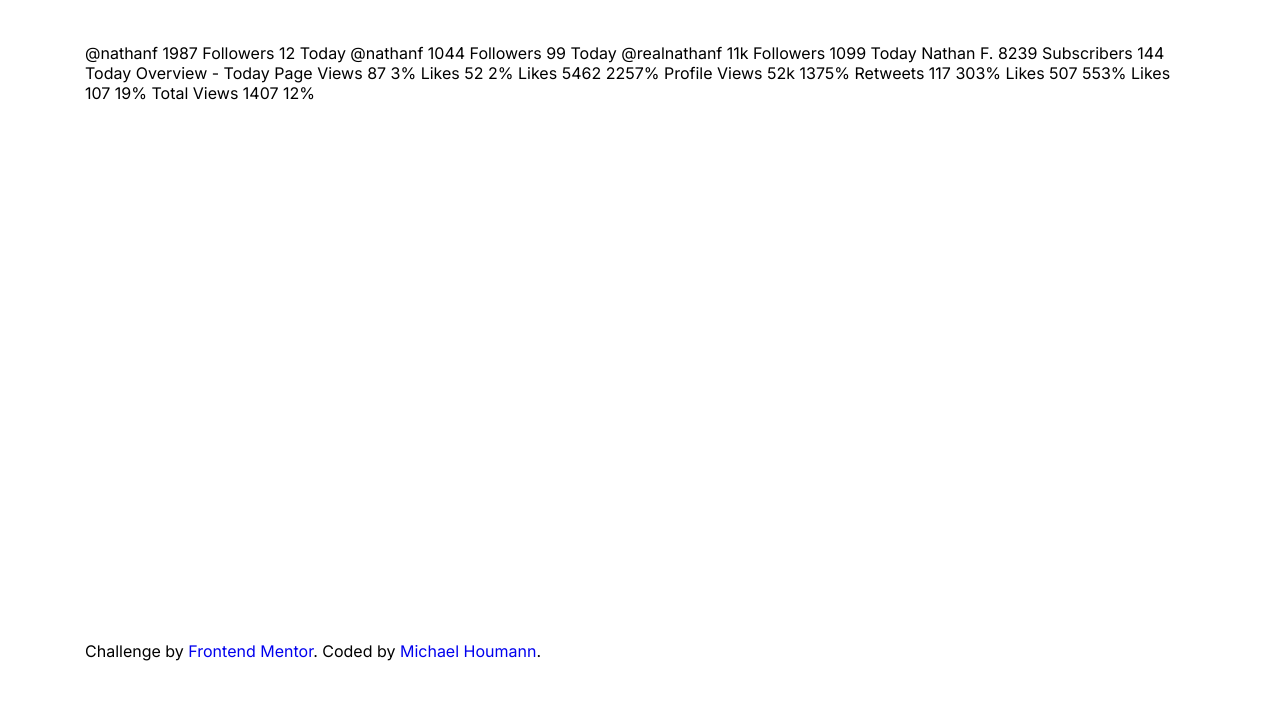
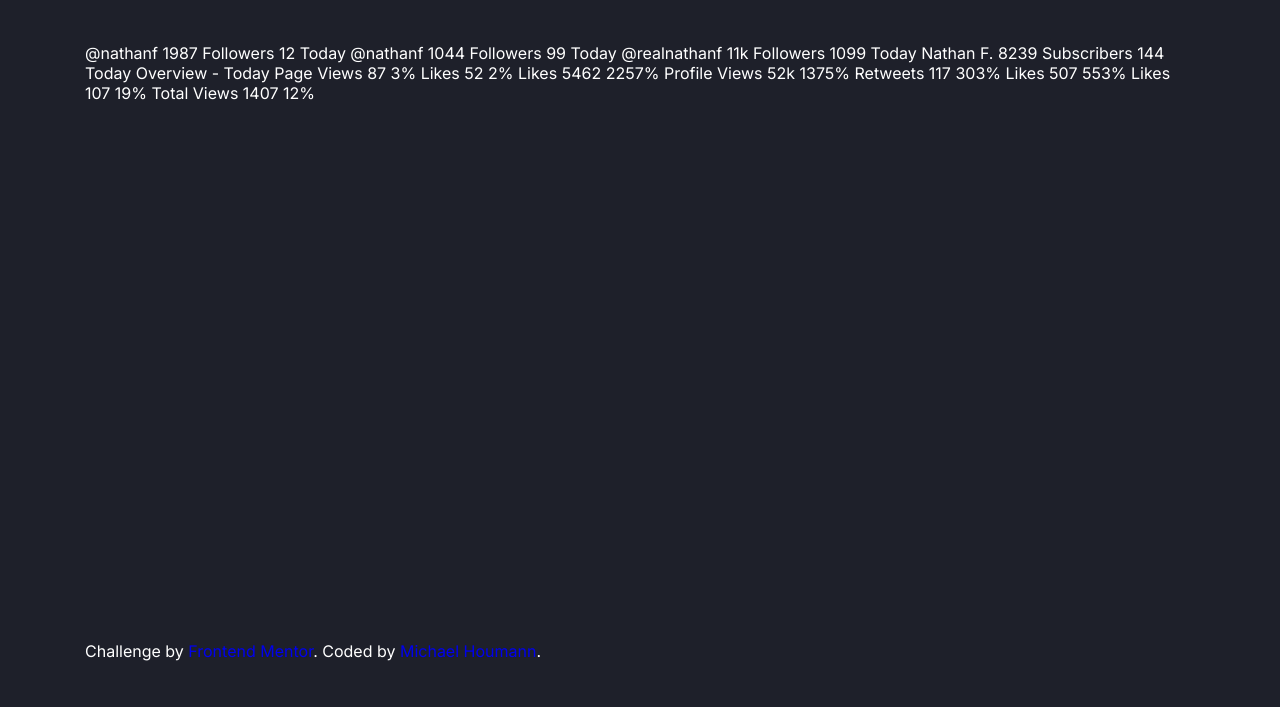
Before and after one commit to mhoumann87/socialmedia_dashboard, a website: page index.html in a window 1280 px wide. Shown: the part 93-800 px from the top of the page. Drawn offline with nearby package versions, Linux system fonts and the light colour scheme; files that its build step writes are made by us from their sources.

Commit message:
Change to black background

```diff
--- a/app/scss/globals/boilerplate.scss
+++ b/app/scss/globals/boilerplate.scss
@@ -12,6 +12,8 @@ body {
   margin: 0;
   font-family: var(--base-font);
   min-height: 100vh;
+  background: var(--clr-dark-background);
+  color: var(--clr-dark-text);
 }
 
 img {
```
